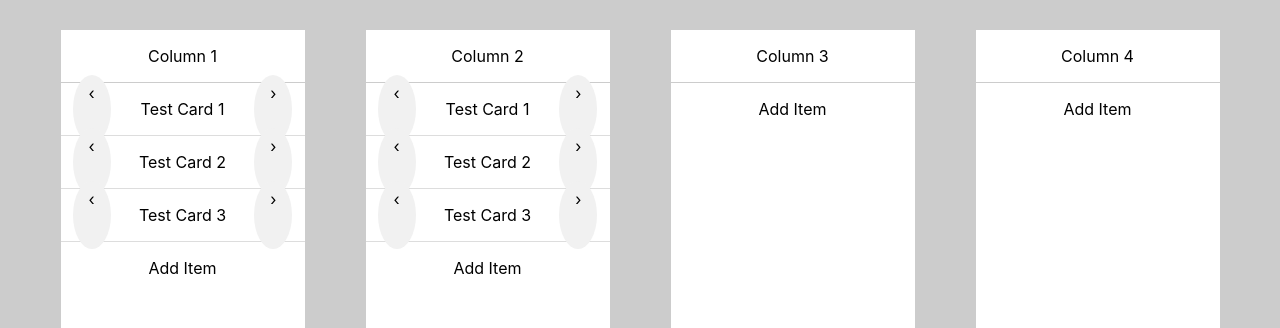
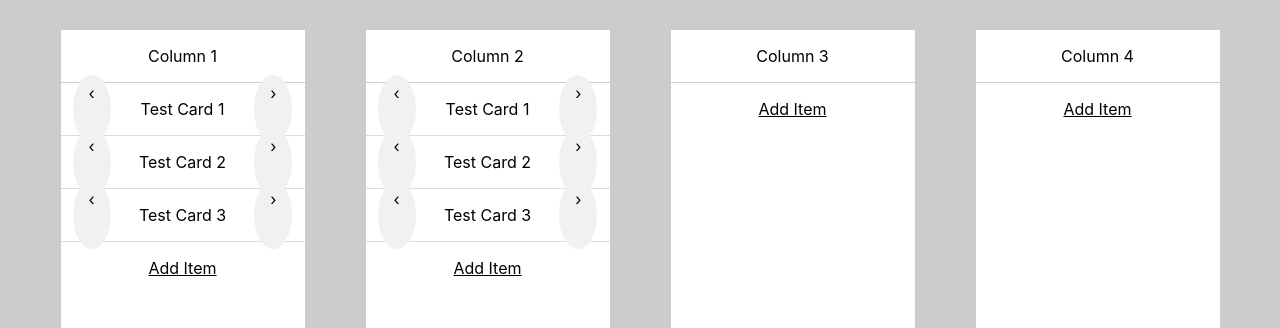
Before and after one commit to cjmarsh725/kanban, a React (Create React App) app in the folder board/: page / in a window 1280 px wide. Shown: the top 328 px of the page. Built offline with nearby package versions, Linux system fonts and the light colour scheme.

Commit message:
changed add card link styling

```diff
--- a/board/src/components/Column/Column.css
+++ b/board/src/components/Column/Column.css
@@ -13,6 +13,11 @@
   justify-content: center;
 }
 
-.add-card {
+.add-card-container {
   margin-top: 16px;
 }
+
+.add-card {
+  text-decoration: underline;
+  cursor: pointer;
+}
--- a/board/src/components/Column/Column.js
+++ b/board/src/components/Column/Column.js
@@ -19,8 +19,8 @@ class Column extends Component {
           <p>{this.props.title}</p>
         </div>
         {this.props.cards.map(c => <Card key={c.id} card={c} index={this.props.index} swap={this.props.swap} />)}
-        <div className="add-card">
-          <a onClick={this.addCard}>Add Item</a>
+        <div className="add-card-container">
+          <a className="add-card" onClick={this.addCard}>Add Item</a>
         </div>
       </div>
     )
```
